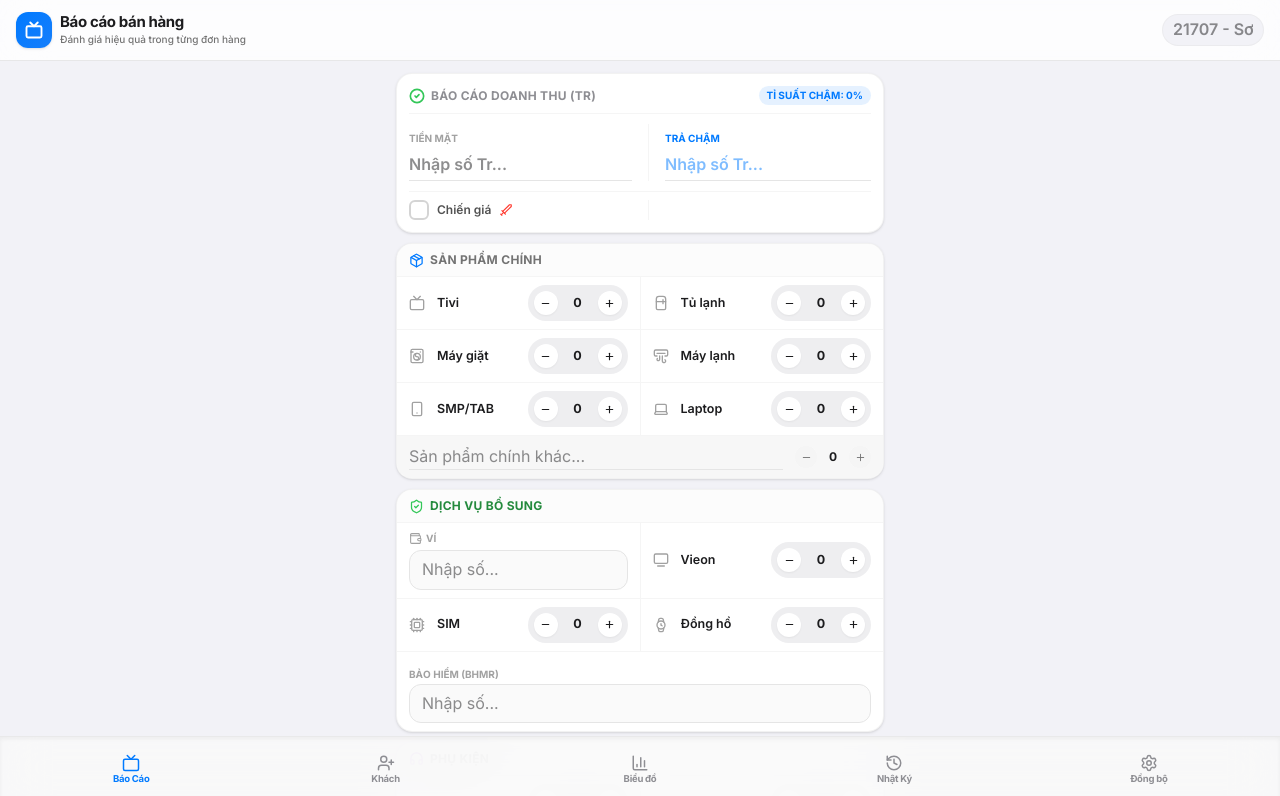
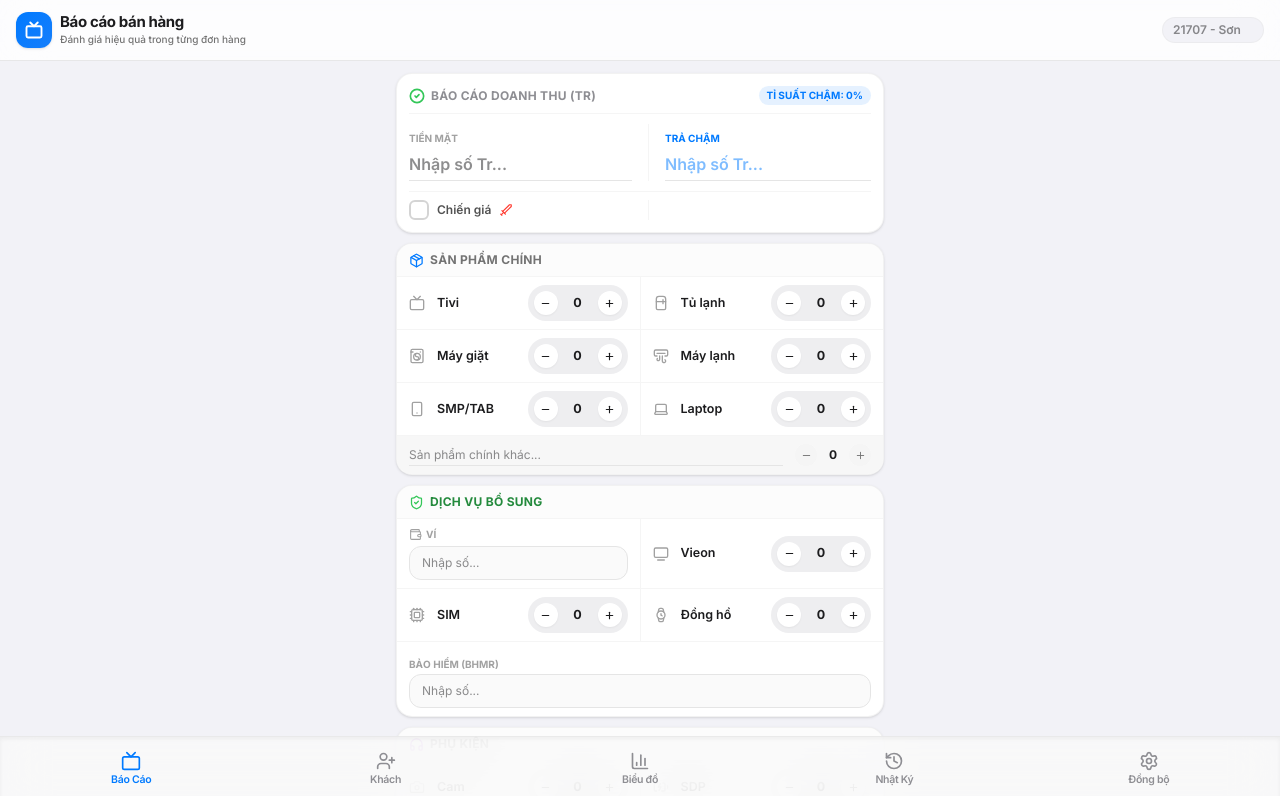
Before and after one commit to ltsdata1605-glitch/Bao-Cao-Khai-Thac, a React (Vite) app: page / in a window 1280 px wide. Shown: the top 796 px of the page. Built offline with nearby package versions, Linux system fonts and the light colour scheme.

Commit message:
style: synchronize input font sizes in Leads Manager and refine bottom navigation bar icon and label sizes

```diff
--- a/src/App.tsx
+++ b/src/App.tsx
@@ -1712,13 +1712,12 @@ export default function App() {
         </AnimatePresence>
       </main>
 
-      {/* --- iOS Glassmorphic bottom Navigation Bar --- */}
       <footer className="fixed bottom-0 left-0 right-0 h-16 bg-[#F9F9F9]/85 dark:bg-[#161616]/85 backdrop-blur-xl border-t border-[#C6C6C8]/30 dark:border-neutral-800/80 z-40 flex items-center justify-around px-1 shadow-inner">
-        <IOSInterfaceTabButton label="Báo Cáo" active={activeTab === 'report'} icon={<Tv size={18} />} onClick={() => setActiveTab('report')} />
-        <IOSInterfaceTabButton label="Khách" active={activeTab === 'leads'} icon={<UserPlus size={18} />} onClick={() => setActiveTab('leads')} />
-        <IOSInterfaceTabButton label="Biểu đồ" active={activeTab === 'dashboard'} icon={<BarChart3 size={18} />} onClick={() => setActiveTab('dashboard')} />
-        <IOSInterfaceTabButton label="Nhật Ký" active={activeTab === 'history'} icon={<History size={18} />} onClick={() => setActiveTab('history')} />
-        <IOSInterfaceTabButton label="Đồng bộ" active={activeTab === 'sync'} icon={<Settings size={18} />} onClick={() => setActiveTab('sync')} />
+        <IOSInterfaceTabButton label="Báo Cáo" active={activeTab === 'report'} icon={<Tv size={20} />} onClick={() => setActiveTab('report')} />
+        <IOSInterfaceTabButton label="Khách" active={activeTab === 'leads'} icon={<UserPlus size={20} />} onClick={() => setActiveTab('leads')} />
+        <IOSInterfaceTabButton label="Biểu đồ" active={activeTab === 'dashboard'} icon={<BarChart3 size={20} />} onClick={() => setActiveTab('dashboard')} />
+        <IOSInterfaceTabButton label="Nhật Ký" active={activeTab === 'history'} icon={<History size={20} />} onClick={() => setActiveTab('history')} />
+        <IOSInterfaceTabButton label="Đồng bộ" active={activeTab === 'sync'} icon={<Settings size={20} />} onClick={() => setActiveTab('sync')} />
       </footer>
 
       {/* Database Clear confirmation Modal dialog */}
@@ -2250,10 +2249,10 @@ function IOSInterfaceTabButton({ label, active, icon, onClick }: IOSInterfaceTab
       onClick={onClick}
       className={`flex flex-col items-center justify-center flex-1 h-full select-none cursor-pointer group active:scale-95 transition-transform ${active ? 'text-[#007AFF]' : 'text-[#8E8E93] dark:text-neutral-500'}`}
     >
-      <div className="transform group-hover:scale-105 transition-all mb-0.5">
+      <div className="transform group-hover:scale-105 transition-all">
         {icon}
       </div>
-      <span className="text-[9.5px] font-bold leading-none tracking-tight">
+      <span className="text-[10.5px] font-semibold mt-1 leading-none tracking-tight">
         {label}
       </span>
     </button>
--- a/src/index.css
+++ b/src/index.css
@@ -32,10 +32,9 @@ input[type="number"] {
   -moz-appearance: textfield;
 }
 
-/* Disable iOS auto-zoom on form inputs by forcing font-size to be at least 16px */
-input, select, textarea,
-input:focus, select:focus, textarea:focus {
-  font-size: 16px !important;
+/* Let font size utility classes control input sizes */
+input, select, textarea {
+  font-family: inherit;
 }
 
 /* Prevent double-tap zoom and improve touch responsiveness on mobile */
```
Also changed, not shown: 4 other files (tests, documents, lock files or other folders).
